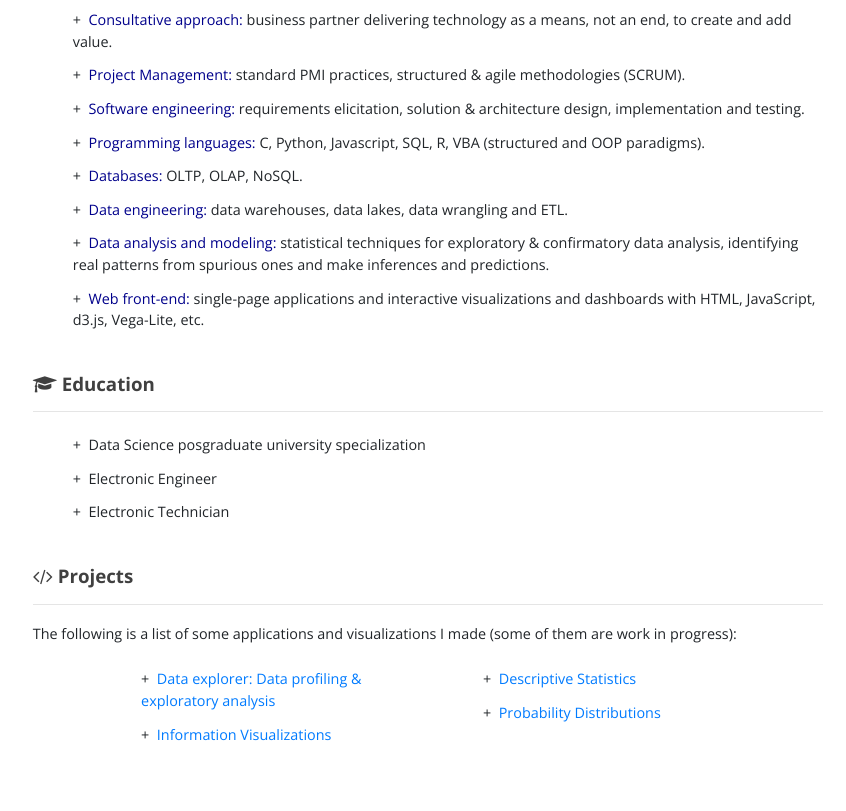
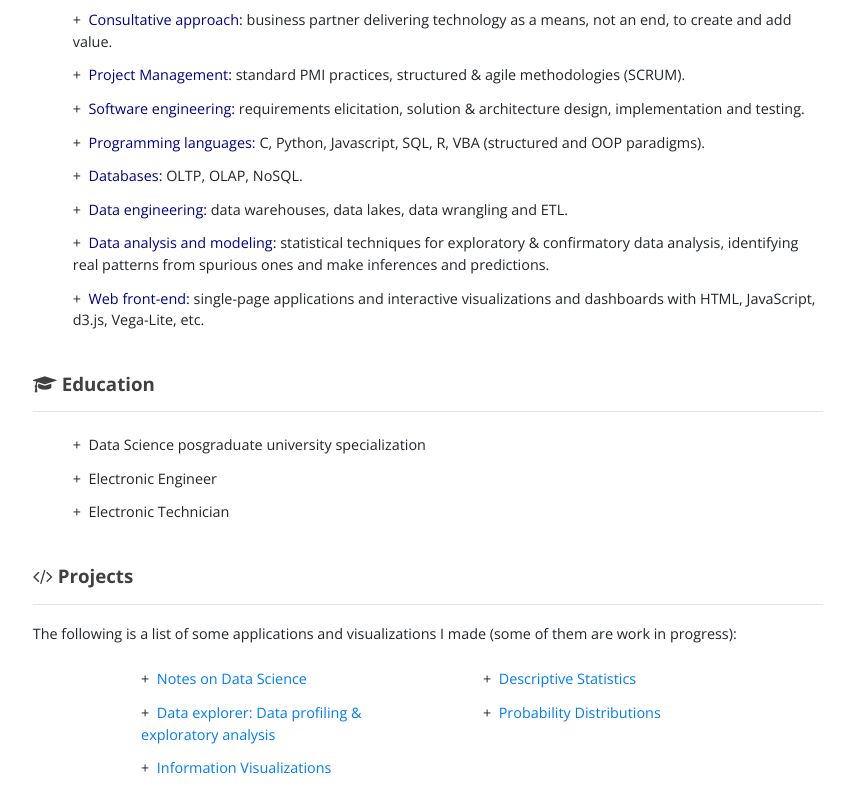
Before and after one commit to alelentini/profile, a plain HTML site: page index.html in a window 1280 px wide. Shown: the part 607-1418 px from the top of the page, without its empty margins (372-1218 px from the left). Before the commit the page ends 1384 px from the top, so only its background shows below. Drawn offline with nearby package versions, Linux system fonts and the light colour scheme.

Commit message:
Update index.html

```diff
--- a/index.html
+++ b/index.html
@@ -115,6 +115,7 @@
 								<div class='col-1'></div>
 								<div class='col-5'>
 									<ul class='list-1'>
+										<li><a href='https://alelentini.github.io/ds-notes/' target='_blank'>Notes on Data Science</a></li>
 										<li><a href='https://github.com/alelentini/ds-data-explorer/blob/master/README.md' target='_blank'>Data explorer: Data profiling & exploratory analysis</a></li>
 										<li><a href='https://alelentini.github.io/infovis/' target='_blank'>Information Visualizations</a></li>
 									</ul>
```
